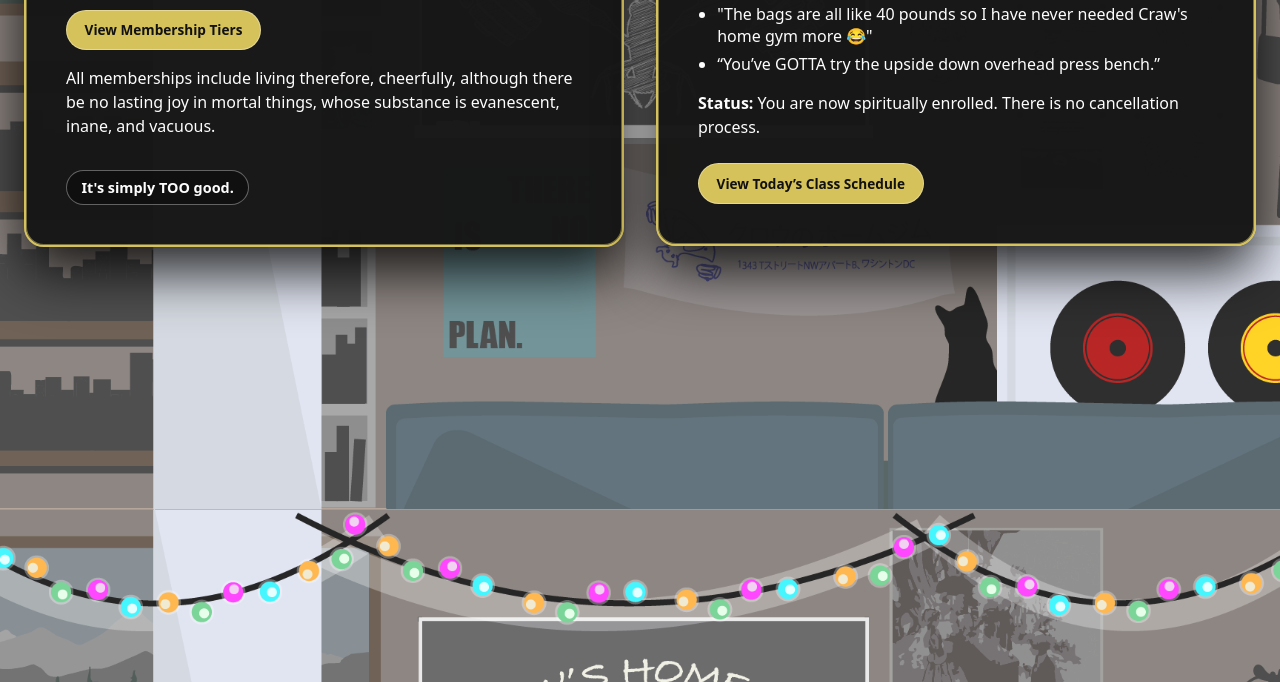
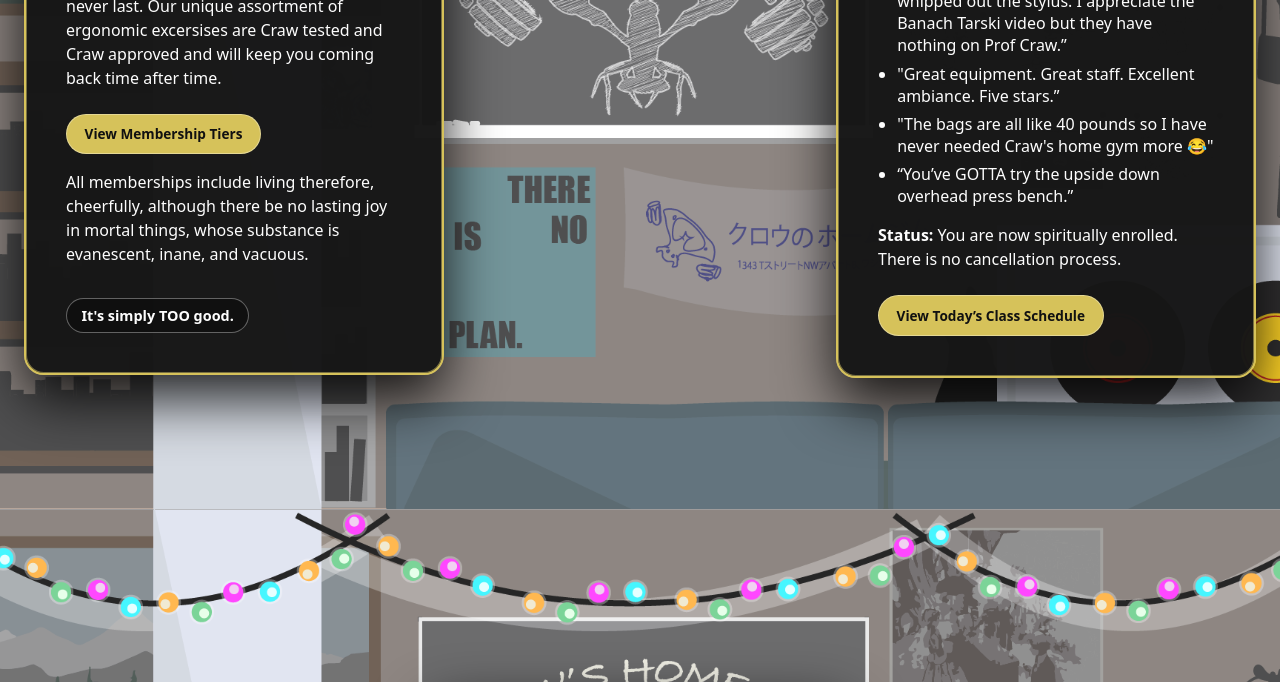
Before and after one commit to armcclain/crawshomegym, a plain HTML site: page index.html in a window 1280 px wide. Shown: the part 291-973 px from the top of the page. Drawn offline with Linux system fonts and the light colour scheme.

Commit message:
Update index.html

```diff
--- a/index.html
+++ b/index.html
@@ -50,8 +50,9 @@
       margin: 0 auto;
       padding: 3rem 1.5rem;
       display: grid;
-      grid-template-columns: 1.3fr 1.3fr; /* hero left / testimonials right */
-      gap: 2rem;
+      grid-template-columns: auto auto;   /* two boxes sized to content */
+     justify-content: space-between;     /* push them to left and right */
+      gap: 1.5rem;
       align-items: flex-start;
       min-height: 100vh;
     }
@@ -62,7 +63,7 @@
       color: #fdfdfd;
       border-radius: 1.25rem;
       padding: 2.5rem;
-      max-width: 820px;
+      max-width: 420px;
       width: 100%;
 
       border: 2px solid #d6c25a;
@@ -71,9 +72,7 @@
         0 1.5rem 3.5rem rgba(0, 0, 0, 0.85);
     }
 
-    .center-box {
-      max-width: 760px;
-    }
+
 
     .box-left {
       justify-self: start;
```
